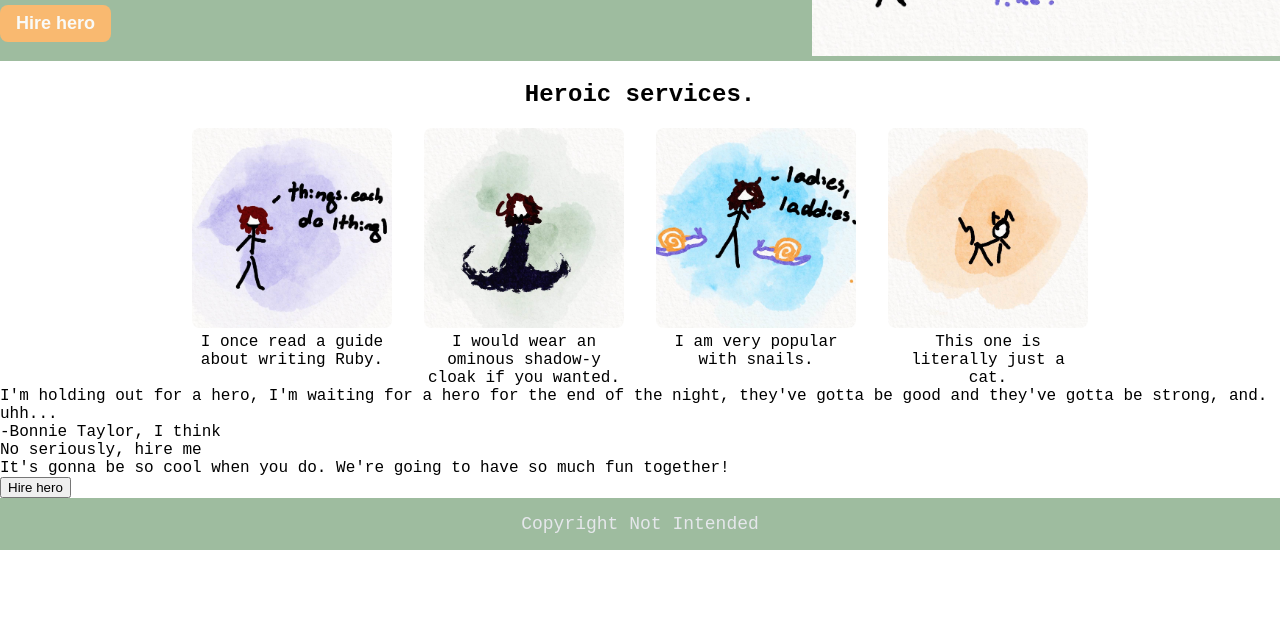
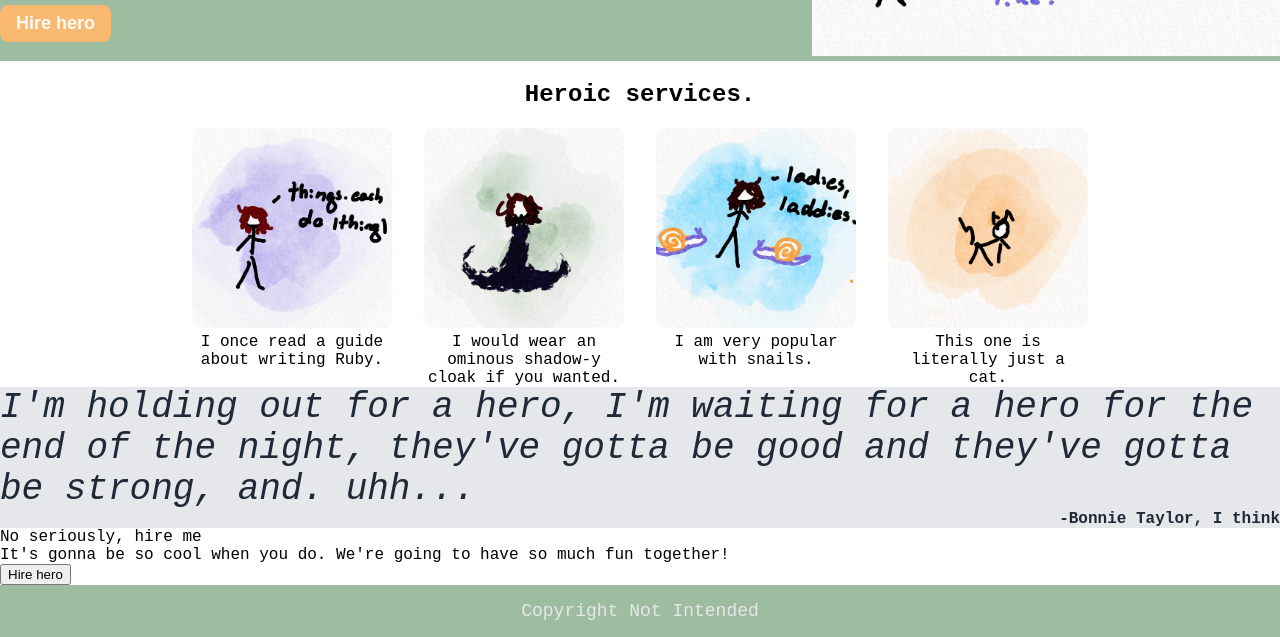
Before and after one commit to a-lilian/odin-landing-page, a plain HTML site: page index.html in a window 1280 px wide. Shown: the part 230-867 px from the top of the page. Before the commit the page ends 800 px from the top, so only its background shows below. Drawn offline with Linux system fonts and the light colour scheme.

Commit message:
Style quote section

```diff
--- a/index.html
+++ b/index.html
@@ -61,7 +61,7 @@
 
         <div class="quote-container">
             <div class="quote">
-                I'm holding out for a hero, I'm waiting for a hero for the end of the night, they've gotta be good and they've gotta be strong, and. uhh...
+                <i>I'm holding out for a hero, I'm waiting for a hero for the end of the night, they've gotta be good and they've gotta be strong, and. uhh...</i>
             </div>
             <div class="attribution">
                 -Bonnie Taylor, I think
--- a/styles.css
+++ b/styles.css
@@ -97,3 +97,18 @@ a {
 .card {
     max-width: 200px;
 }
+
+.quote-container {
+    background-color: #e5e7eb;
+    color: #1f2937;
+}
+
+.quote {
+    font-size: 36px;
+    font-weight: 300;
+}
+
+.attribution {
+    font-weight: 900;
+    text-align: right;
+}
```
